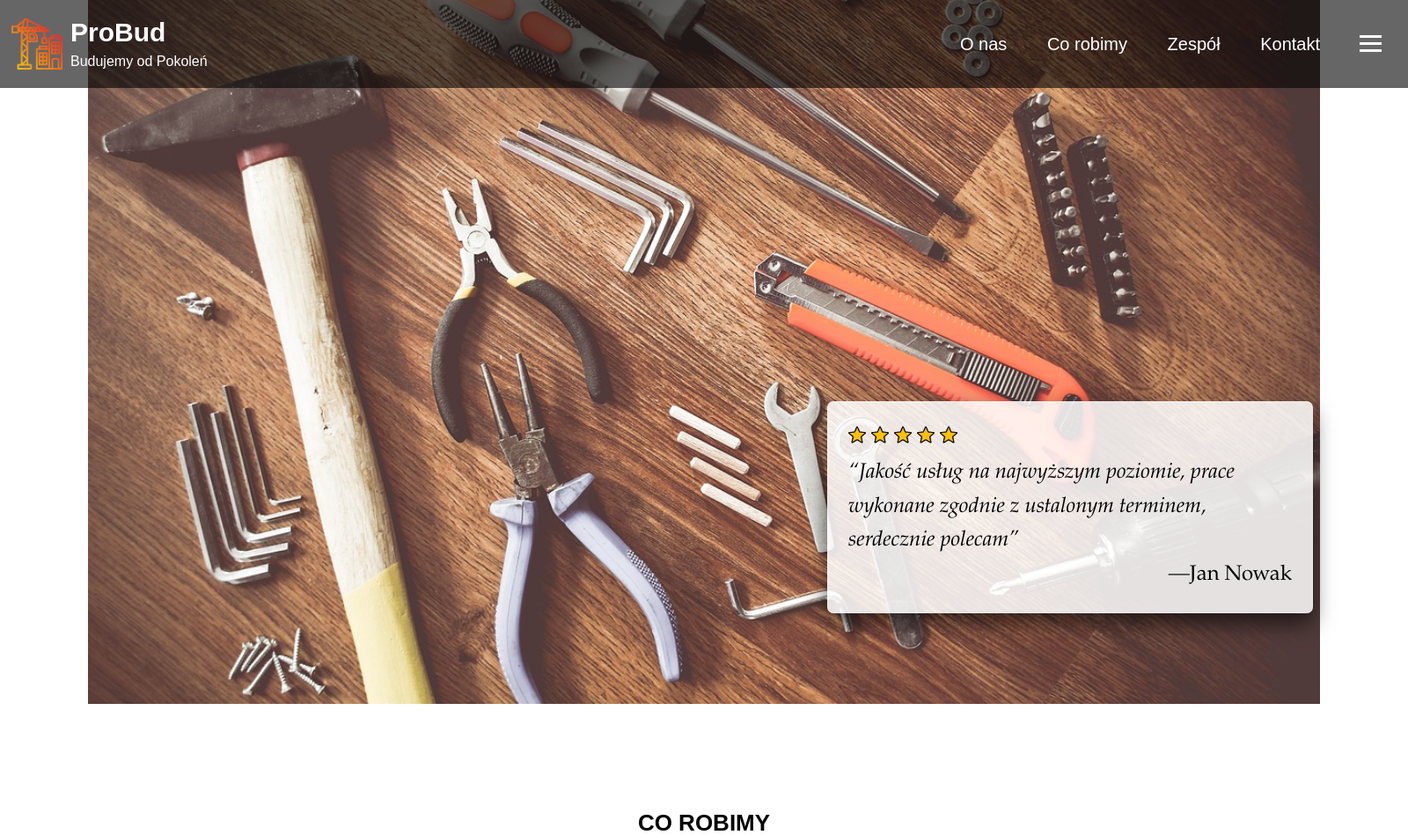
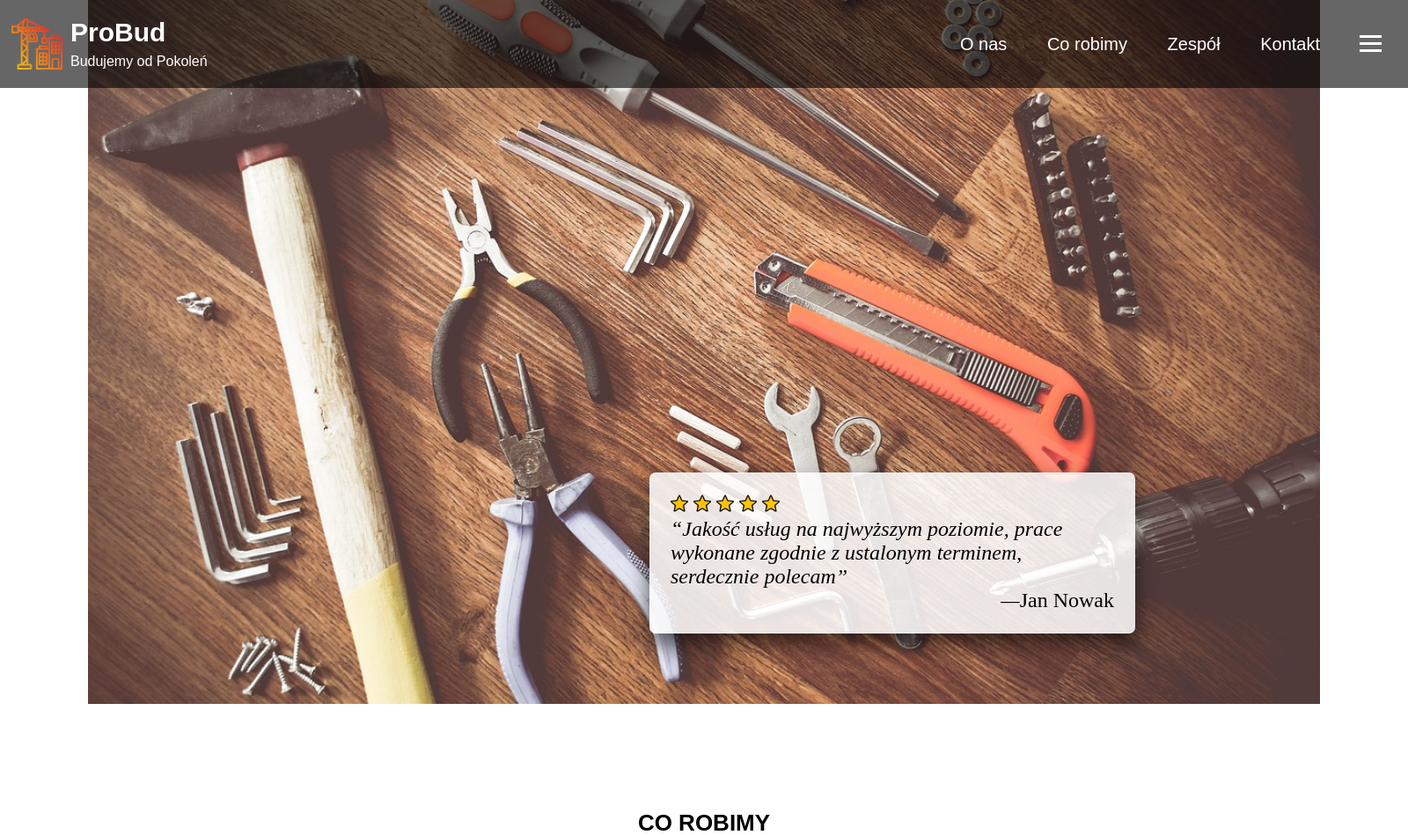
Before and after one commit to Sanczo369/simple_website, a Flask app: page / in a window 1600 px wide; the page is wider, and only the part inside the window is pictured. Shown: the top 949 px of that part at 88% size. Run offline with Flask 3, Linux system fonts and the light colour scheme; some libraries are stand-ins or nearby versions.

Commit message:
poprawienie styli sekcji header

```diff
--- a/static/css/style.css
+++ b/static/css/style.css
@@ -17,8 +17,11 @@ html{
 }
 /* Menu */
 nav {
+ z-index: 1;
  height: 100px;
  position: fixed;
+ top: 0;
+ left: 0;
  width: 100%;
  padding-left: 80px;
  background-color: rgba(0, 0, 0, 0.6);
@@ -79,23 +82,20 @@ nav .menu .hamburger .bar{
 
    /* Header  */
 header{
-    min-height: 100vh;
-    box-sizing: border-box;
-    margin: 0;
-    padding-top: calc(50vh - 6em);
-    font: 150%/1.6 Baskerville, Palatino, serif;
+  position: relative;
+  height: 100vh;
 }
-header, main::before {
+header {
   background: url("../img/main.jpg") 0 / cover fixed;
 }
-header img{
+header aside img{
   height: 20px;
 }
 
-main {
-  position: relative;
-  margin-top: 200px;
-  left: 60%;
+aside {
+  position: absolute;
+  right: 15%;
+  bottom: 10%;
   padding: 1em;
   max-width: 23em;
   background: hsla(0,0%,100%,.85) border-box;
@@ -104,23 +104,15 @@ main {
   box-shadow: 0 0 0 1px hsla(0,0%,100%,.3) inset,
               0 .5em 1em rgba(0, 0, 0, 0.6);
   text-shadow: 0 1px 1px hsla(0,0%,100%,.3);
+  font-size: 1.5em;
 }
 
-main::before {
-  content: '';
-  position: absolute;
-  top: 0; right: 0; bottom: 0; left: 0;
-  margin: -30px;
-  z-index: -1;
-  -webkit-filter: blur(20px);
-  filter: blur(20px);
-}
-header main footer{
+header aside footer{
   text-align: right;
 }
 
-blockquote { font-style: italic }
-blockquote cite { font-style: normal; }
+header aside blockquote { font-style: italic }
+header aside blockquote cite { font-style: normal; }
 
 /* sekcja about */
 #about {
--- a/templates/index.html
+++ b/templates/index.html
@@ -39,8 +39,8 @@
     </div>
   </nav>
 <div class="wraper">
-  <header class="clearfix">
-    <main>
+  <header>
+    <aside>
       <img src="{{ url_for('static', filename='img/star.png')}}" alt="star">
       <img src="{{ url_for('static', filename='img/star.png')}}" alt="star">
       <img src="{{ url_for('static', filename='img/star.png')}}" alt="star">
@@ -49,7 +49,7 @@
       <blockquote>“Jakość usług na najwyższym poziomie, prace wykonane zgodnie z ustalonym terminem, serdecznie polecam”</em>
       <footer>—<cite>Jan Nowak</cite></footer>
       </blockquote>
-    </main>
+    </aside>
   </header>
   <section id="about" class="clearfix">
     <h1>Co robimy</h1>
```
